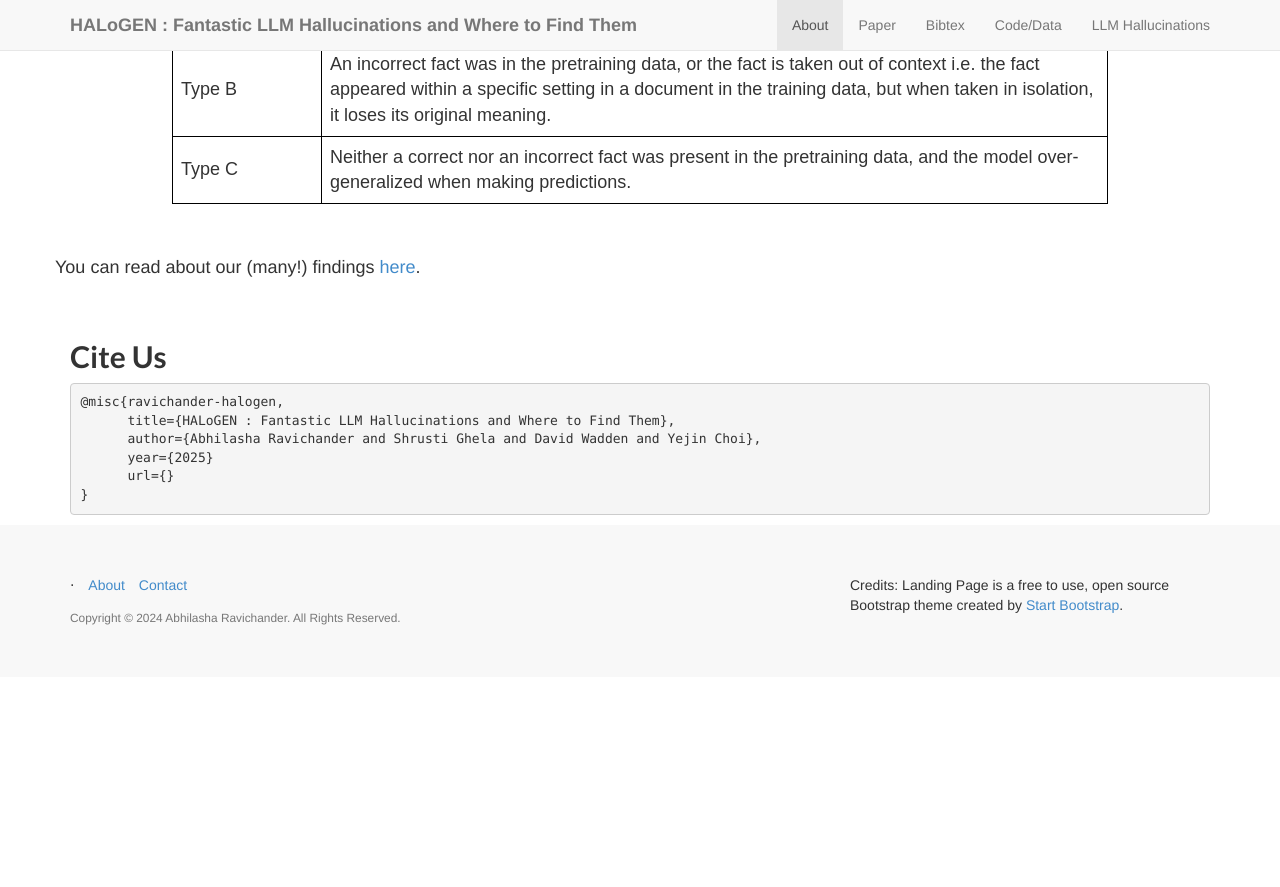
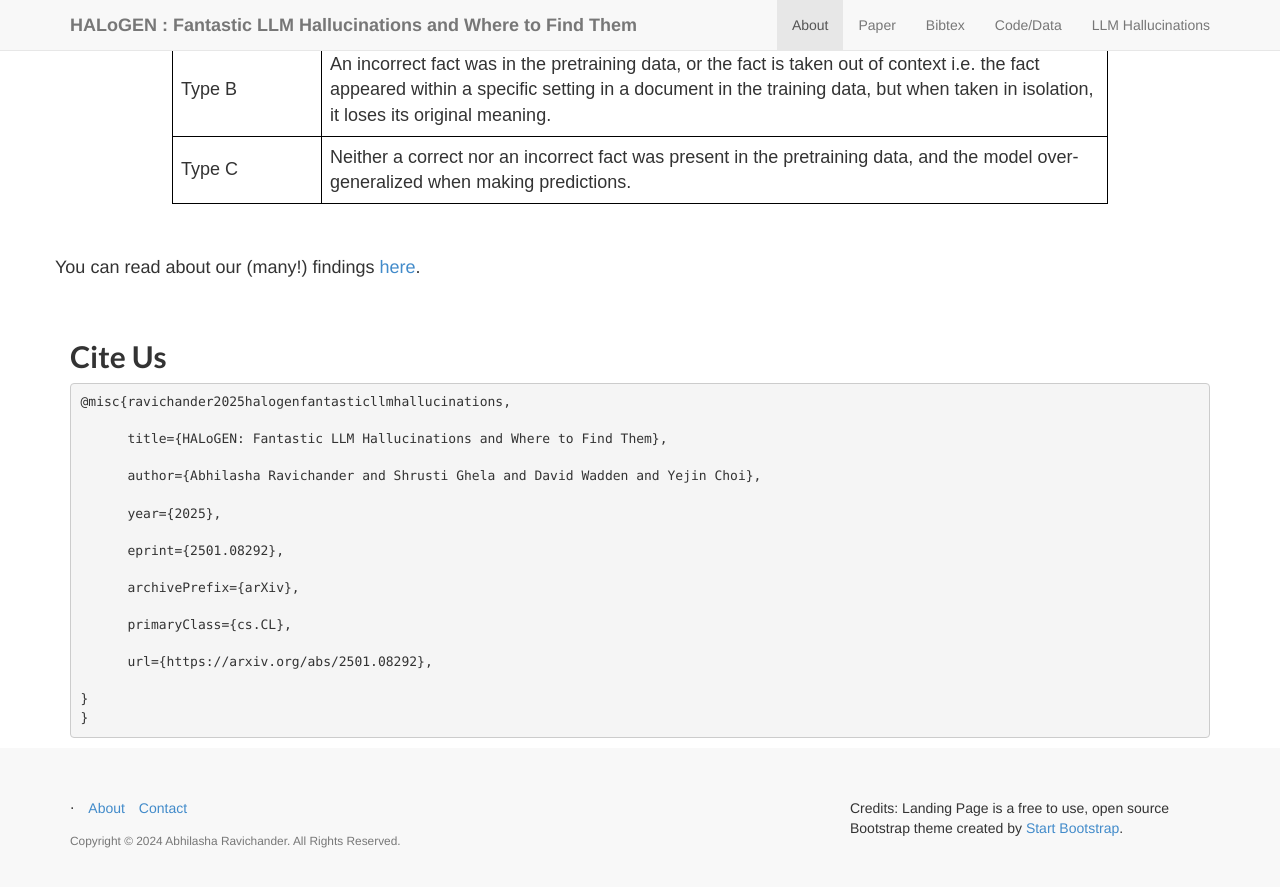
Before and after one commit to halogen-hallucinations/halogen-hallucinations.github.io, a Jekyll site: the page built from index.md, in a window 1280 px wide and 900 px high, scrolled down 1761 px. Shown: the top 887 px of the window. Built offline with Jekyll 4.4.1, drawn with Linux system fonts in a browser that asks for light colours; our own code applies the rules of GitHub Pages for plain Markdown files; before the commit the page ends 2438 px from its top, so only the background shows below that.

Commit message:
Update page_content.html

```diff
--- a/_includes/page_content.html
+++ b/_includes/page_content.html
@@ -5,11 +5,15 @@
 
     <!-- Box styling for the BibTeX -->
     <div class="bibtex-box">
-      <pre><code id="bibtexCode">@misc{ravichander-halogen,
-      title={HALoGEN : Fantastic LLM Hallucinations and Where to Find Them},
-      author={Abhilasha Ravichander and Shrusti Ghela and David Wadden and Yejin Choi},
-      year={2025}
-      url={}
+      <pre><code id="bibtexCode">@misc{ravichander2025halogenfantasticllmhallucinations,</br>
+      title={HALoGEN: Fantastic LLM Hallucinations and Where to Find Them}, </br>
+      author={Abhilasha Ravichander and Shrusti Ghela and David Wadden and Yejin Choi},</br>
+      year={2025},</br>
+      eprint={2501.08292},</br>
+      archivePrefix={arXiv},</br>
+      primaryClass={cs.CL},</br>
+      url={https://arxiv.org/abs/2501.08292}, </br>
+}
 }</code></pre>
     </div>
   </div>
```
